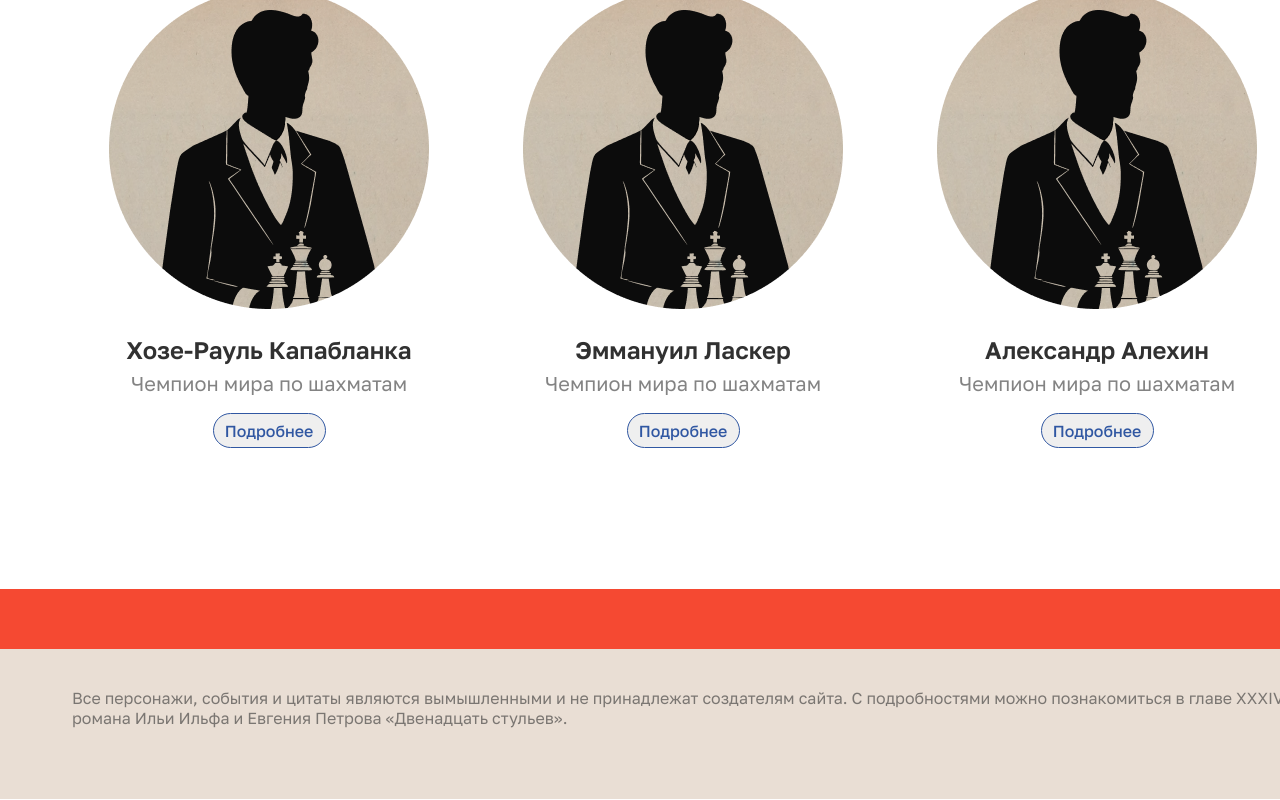
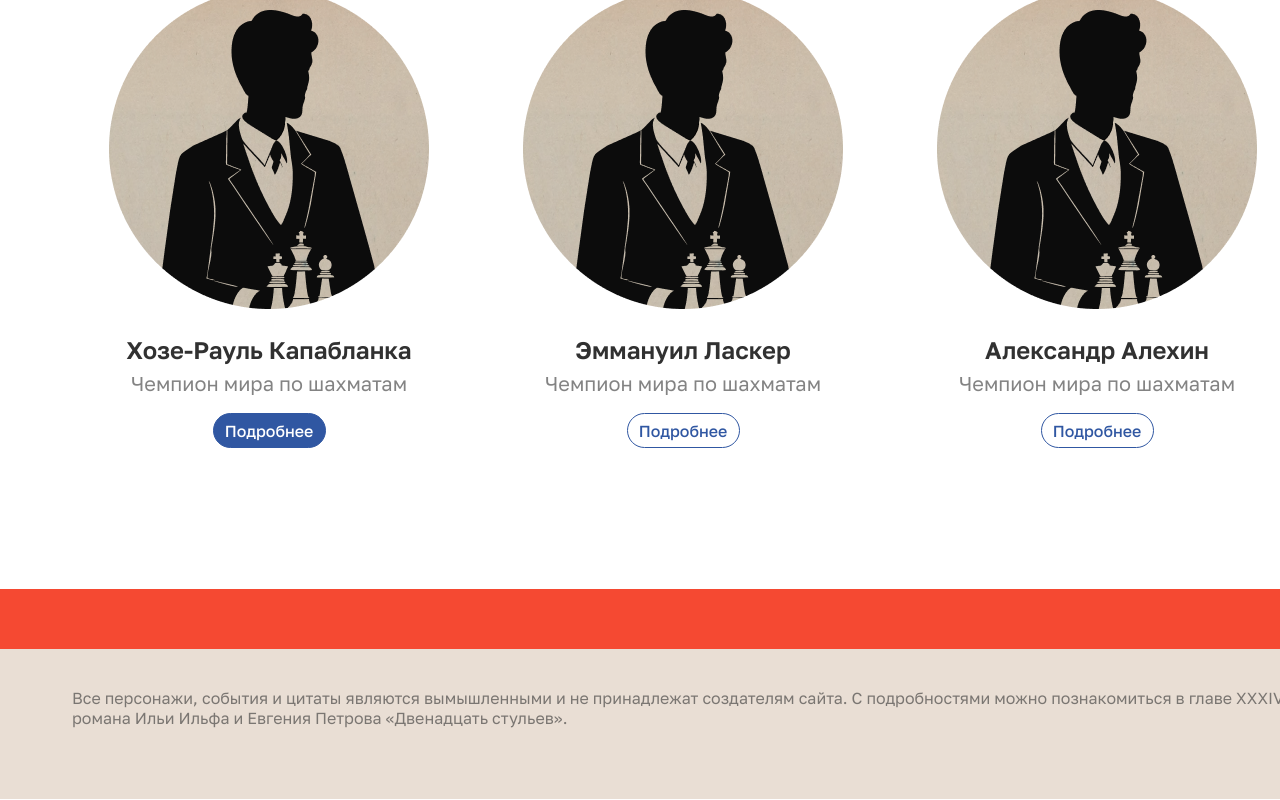
Before and after one commit to AnastasiyaKhramova/KraudYa, a Nuxt app: page / in a window 1280 px wide. In both pictures the pointer is over the button 269 px from the left and 3232 px from the top of the page. Shown: the part 2802-3602 px from the top of the page. Built offline with nearby package versions, Linux system fonts and the light colour scheme.

Commit message:
fixed hover button more

```diff
--- a/components/Player.vue
+++ b/components/Player.vue
@@ -189,12 +189,18 @@ export default {
         width: 113px;
         height: 35px;
         border: 1px solid $textcomment;
+        background: $backgroundcolor;
         border-radius: 62px;
         color: $textcomment;
         font-family: $title-font;
         font-size: 1rem;
         font-weight: 500;
         text-align: center;
+
+        &:hover {
+          background-color: $textcomment;
+          color: $textcolor-light;
+        }
     }
 }
 
```
